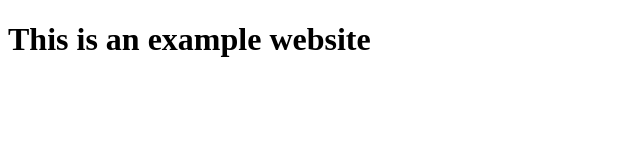
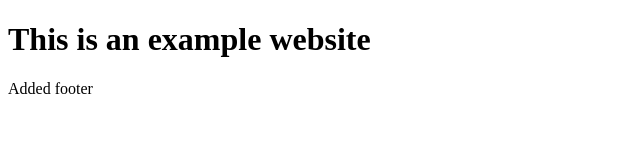
Before and after one commit to mdeluca/awesome_unity_game, a plain HTML site: page index.html in a window 1280 px wide. Shown: the whole page, without its empty margins (0-640 px from the left). Drawn offline with Linux system fonts and the light colour scheme.

Commit message:
Added Footer

```diff
--- a/index.html
+++ b/index.html
@@ -6,5 +6,8 @@
 </head>
 <body>
 <h1>This is an example website</h1>
+<footer>
+<p>Added footer</p>
+</footer>
 </body>
 </html>
```
